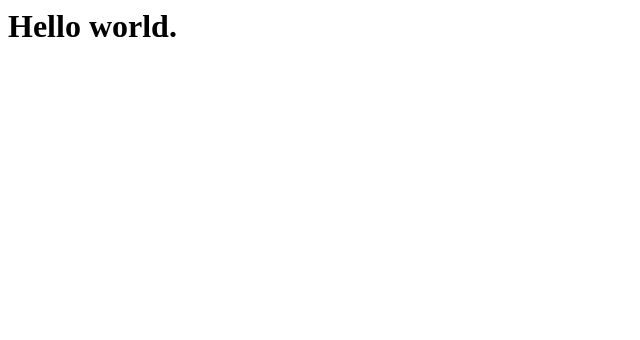
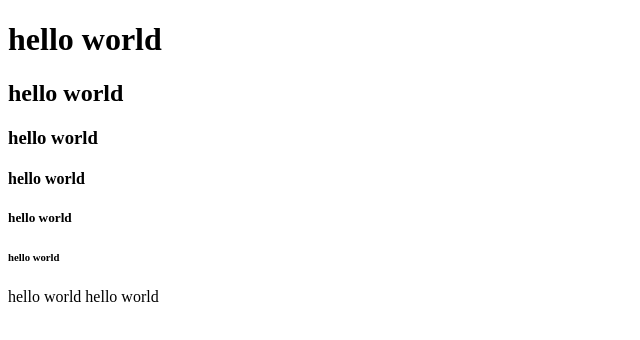
Before and after one commit to yrpppp/yrpyrp, a plain HTML site: page index.html in a window 1280 px wide. Shown: the whole page, without its empty margins (0-640 px from the left). Drawn offline with Linux system fonts and the light colour scheme.

Commit message:
index.html  수정

```diff
--- a/index.html
+++ b/index.html
@@ -1 +1,18 @@
-<H1>Hello world.</H1>
+<!DOCTYPE html>
+<html lang="en">
+<head>
+    <meta charset="UTF-8">
+    <meta name="viewport" content="width=device-width, initial-scale=1.0">
+    <title>Document</title>
+</head>
+<body>
+    <h1>hello world</h1>
+    <h2>hello world</h2>
+    <h3>hello world</h3>
+    <h4>hello world</h4>
+    <h5>hello world</h5>
+    <h6>hello world</h6>
+    <h7>hello world</h7>
+    <h8>hello world</h8>
+</body>
+</html>
```
